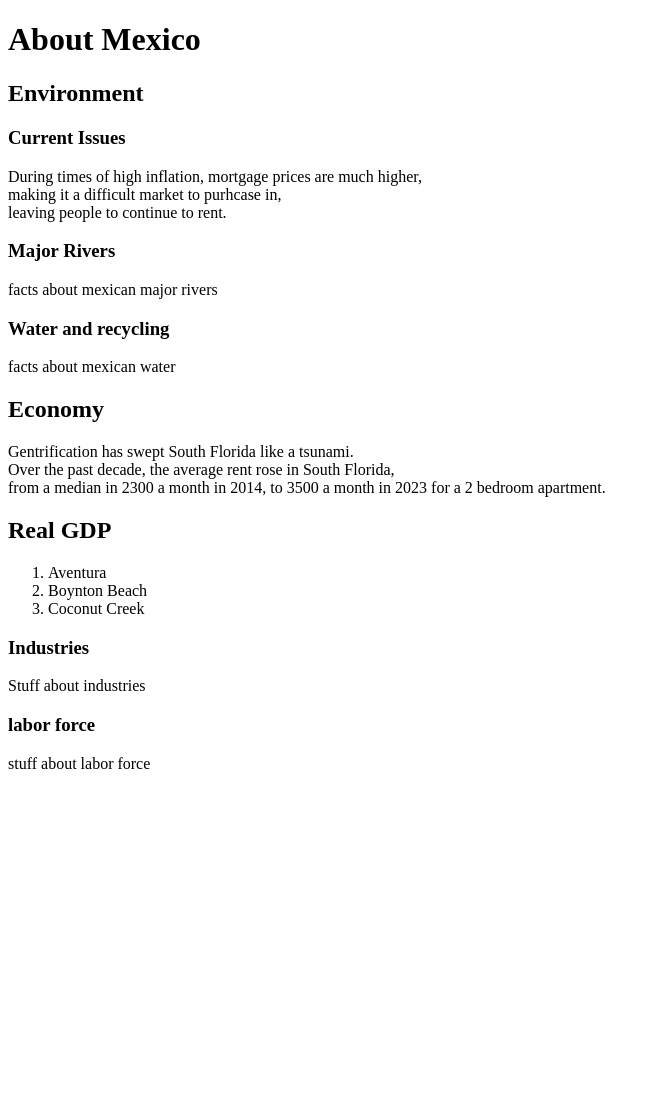
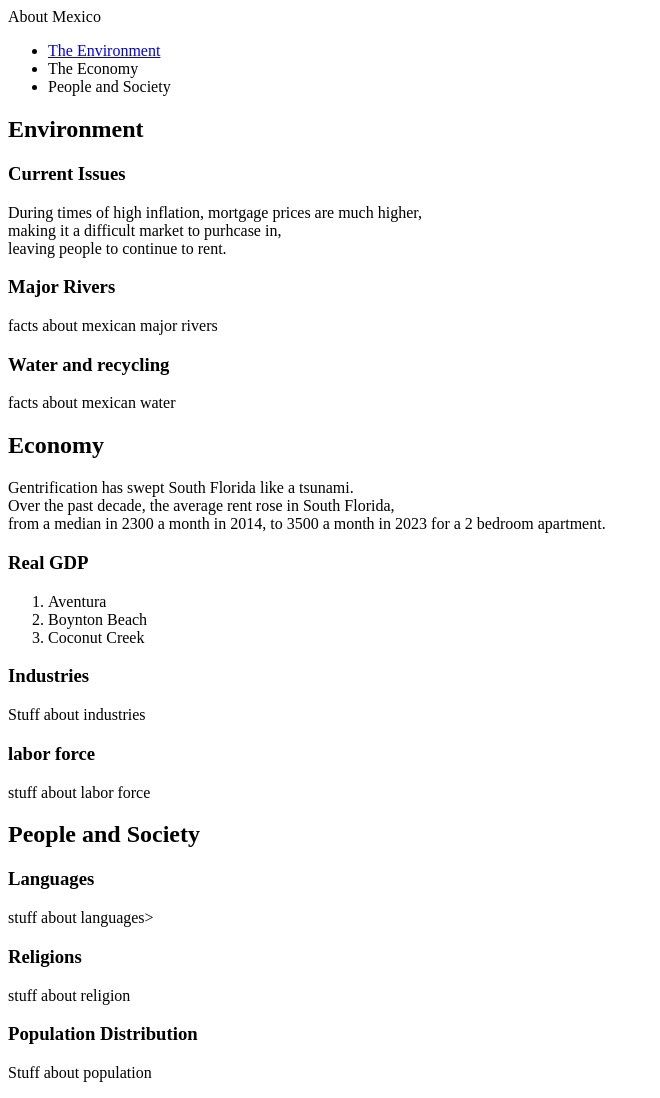
Before and after one commit to Sophia1004/Sophia1004.github.io, a plain HTML site: page index.html in a window 1280 px wide. Shown: the whole page, without its empty margins (0-660 px from the left). Before the commit the page ends 800 px from the top, so only its background shows below. Drawn offline with Linux system fonts and the light colour scheme.

Commit message:
Update index.html

```diff
--- a/index.html
+++ b/index.html
@@ -10,7 +10,15 @@
     </head>
     <body>
 
-        <h1>About Mexico</h1>
+        <header>About Mexico</header>
+
+        <nav>
+            <ul>
+                <li><a href="#environment">The Environment</a></li>
+                <li><a href="#economy"></a>The Economy</li>
+                <li><a href="#people"></a>People and Society</li>
+            </ul>
+        </nav>
 
     <section id="environment">
         <h2>
@@ -46,12 +54,12 @@
                the average rent rose in South Florida, <br>
                from a median in 2300 a month in 2014, to 3500 a month in 2023 for a 2 bedroom apartment.
             </p>
-    </section>
+
 
     <article>
-        <h2>
+        <h3>
             Real GDP
-        </h2>
+        </h3>
             <ol>
                 <li>Aventura</li>
                 <li>Boynton Beach</li>
@@ -68,6 +76,31 @@
         <h3>labor force</h3>
         <p>stuff about labor force</p>
     </article>
+</section>
+
+<section id="people">
+    <h2>People and Society</h2>
+
+    <article>
+        <h3>
+            Languages
+        </h3>
+        <p>stuff about languages></p>
+    </article>
+
+    <article>
+        <h3>Religions</h3>
+        <p>stuff about religion</p>
+    </article>
+
+    <article>
+        <h3>
+            Population Distribution
+        </h3>
+
+        <p>Stuff about population</p>
+    </article>
+</section>
 
     </body>
 </html>
```
